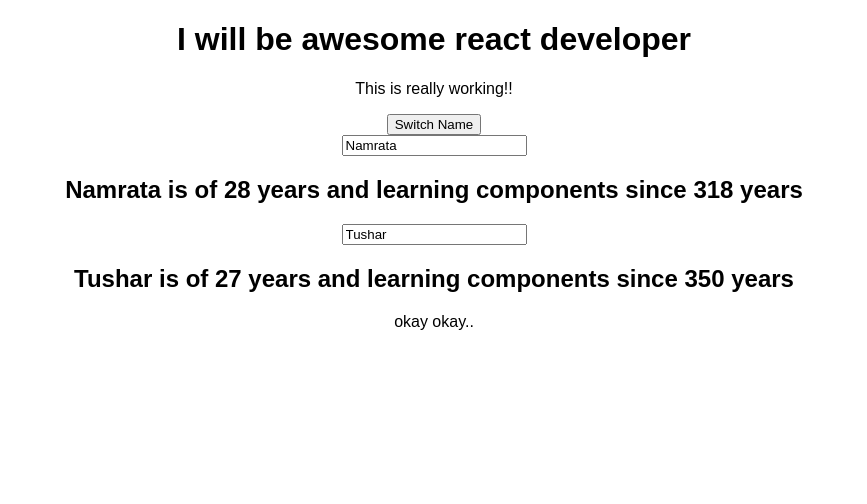
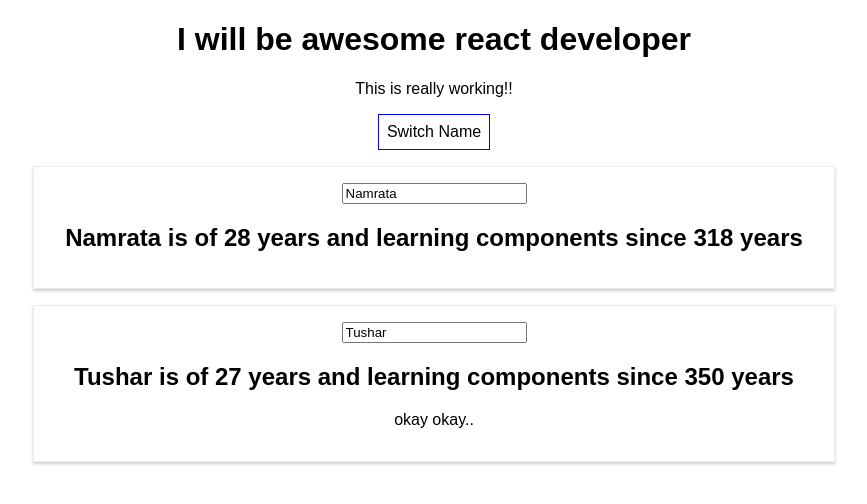
Before and after one commit to namrataukirde/react-guide-app, a React (Create React App) app: page / in a window 1280 px wide. Shown: the top 504 px of the page, without its empty margins (206-1073 px from the left). Built offline with nearby package versions, Linux system fonts and the light colour scheme.

Commit message:
styling for components

```diff
--- a/src/App.js
+++ b/src/App.js
@@ -28,12 +28,20 @@
   }
 
   render() {
+    const style = {
+      backgroundColor: 'white',
+      font: 'inherit',
+      border: '1px solid blue',
+      padding: '8px',
+      cursor: 'pointer'
+    };
+
     return (
       <div className="App">
         <h1> I will be awesome react developer </h1>
         <p> This is really working!! </p>
         {/* passing arrow function to onClick with () will not execute immediately and it will be anonymous function. default param for arrow function here will be an event */}
-        <button onClick={() => this.switchNameHandler('Namrata!!')}> Switch Name </button>
+        <button style={style} onClick={() => this.switchNameHandler('Namrata!!')}> Switch Name </button>
         <Person
           name={this.state.person[0].name}
           age={this.state.person[0].age}
--- /dev/null
+++ b/src/Person/Person.css
@@ -0,0 +1,8 @@
+.person {
+  width: 60%;
+  margin: 16px auto;
+  border: 1px solid #eee;
+  box-shadow: 0 2px 3px #ccc;
+  padding: 16px;
+  text-align: center;
+}
--- a/src/Person/Person.js
+++ b/src/Person/Person.js
@@ -1,8 +1,9 @@
 import React from 'react';
+import './Person.css';
 
 const person = (props) => {
   return (
-    <div>
+    <div className='person'>
       <input type='text' onChange={props.change} value={props.name}/>
       <h2 onClick={props.click}> {props.name} is of {props.age} years and learning components since {Math.floor(Math.random() *360)} years</h2>
       <p>{props.children}</p>
```
